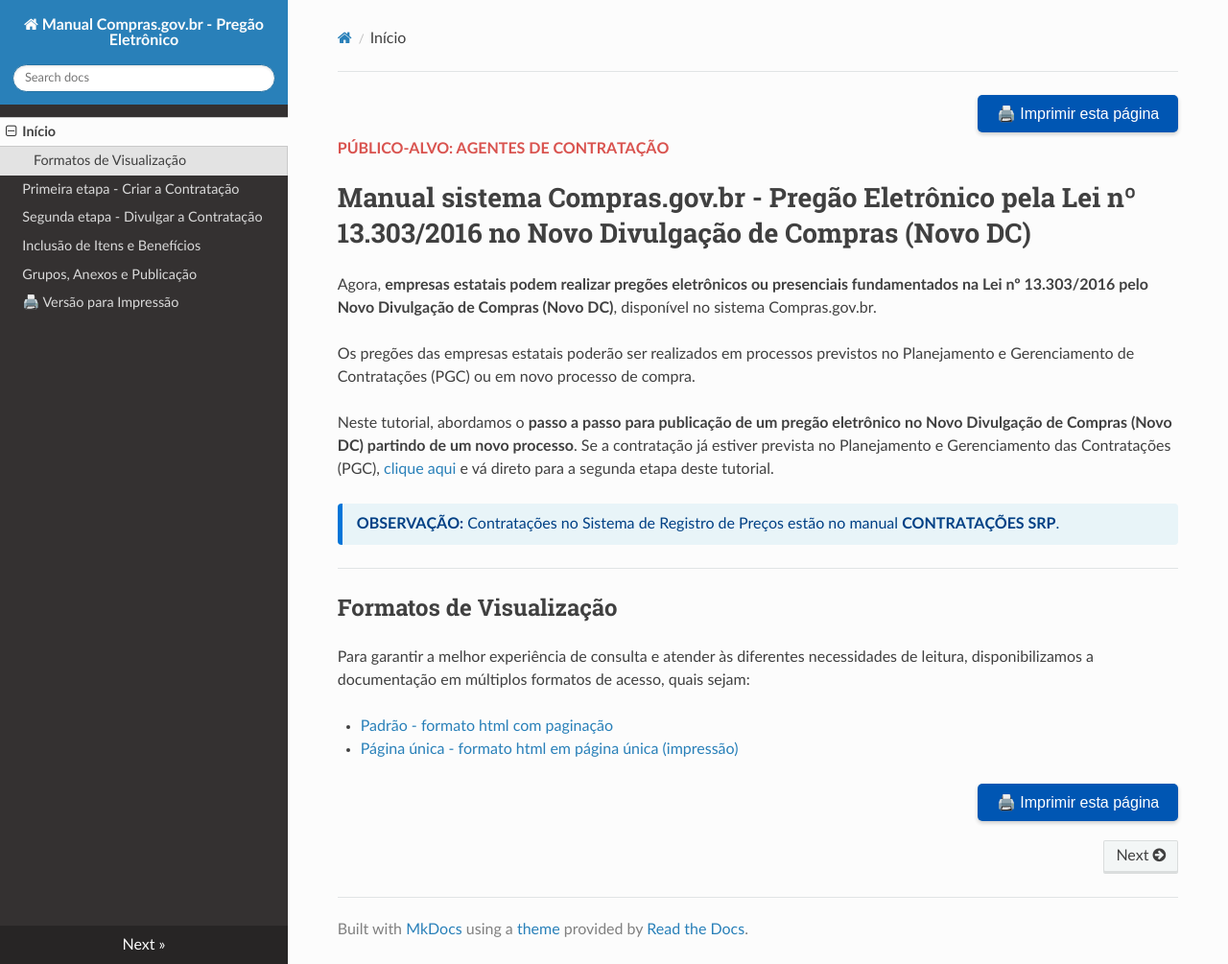
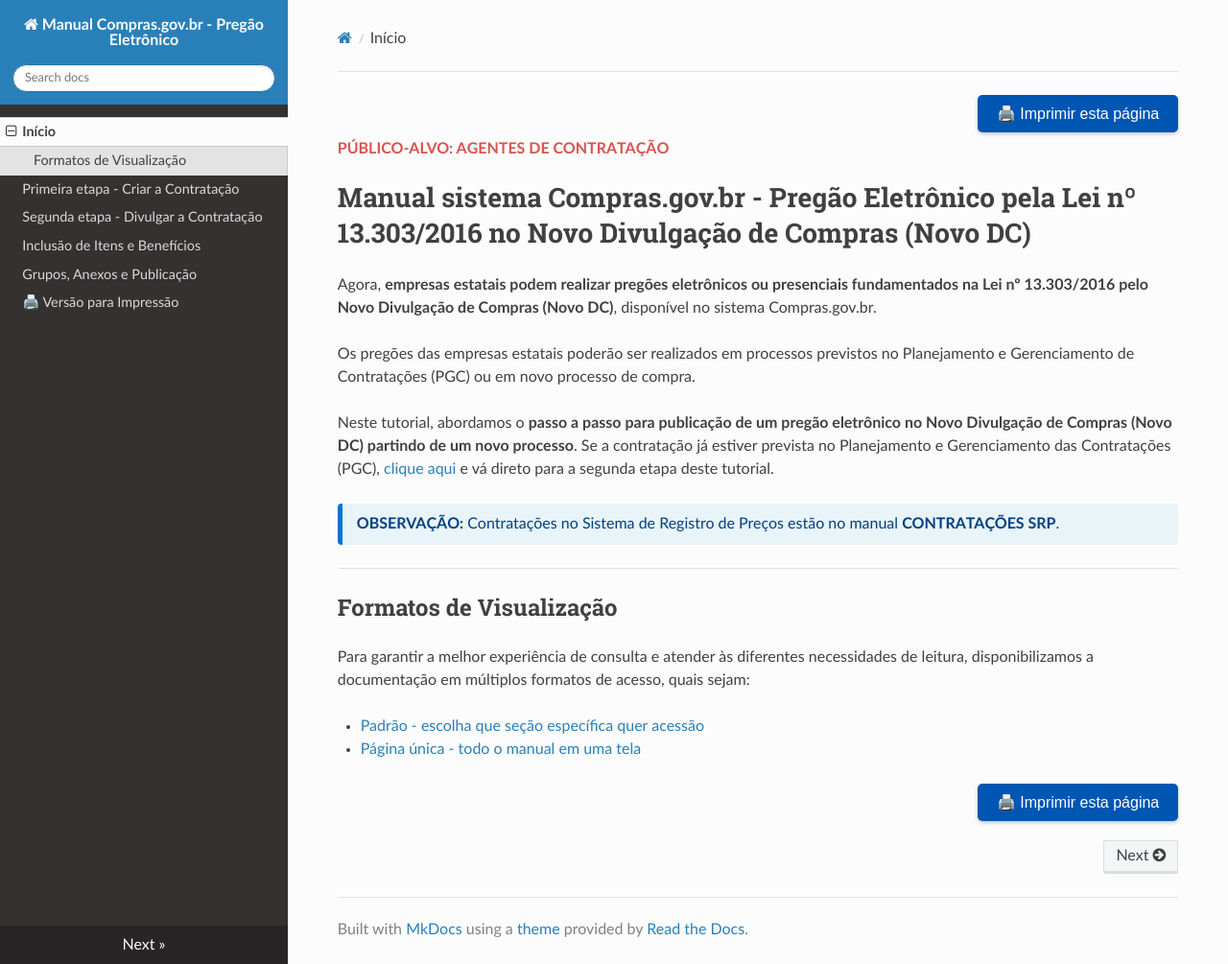
Before and after one commit to emilix10-bit/manual-compras-pregao-estilos, an MkDocs documentation site: the page built from docs/index.md, in a window 1280 px wide and 1005 px high. Shown: the whole window at 96% size. Built offline with MkDocs 1.6.1, drawn with Linux system fonts in a browser that asks for light colours; nearby versions of some CDN libraries.

Commit message:
Update index.md

```diff
--- a/docs/index.md
+++ b/docs/index.md
@@ -25,8 +25,8 @@ Neste tutorial, abordamos o <strong>passo a passo para publicação de um pregã
 
 Para garantir a melhor experiência de consulta e atender às diferentes necessidades de leitura, disponibilizamos a documentação em múltiplos formatos de acesso, quais sejam:
 
-* [Padrão - formato html com paginação](./)
-* [Página única - formato html em página única (impressão)](versao-impressao.md)
+* [Padrão - escolha que seção específica quer acessão](./)
+* [Página única - todo o manual em uma tela](versao-impressao.md)
 
 <div style="text-align: right; margin: 20px 0;">
   <button onclick="window.print()" style="background-color: #0056b3; color: white; padding: 10px 20px; border: none; border-radius: 5px; font-size: 16px; cursor: pointer; box-shadow: 0 2px 4px rgba(0,0,0,0.2);">
```
